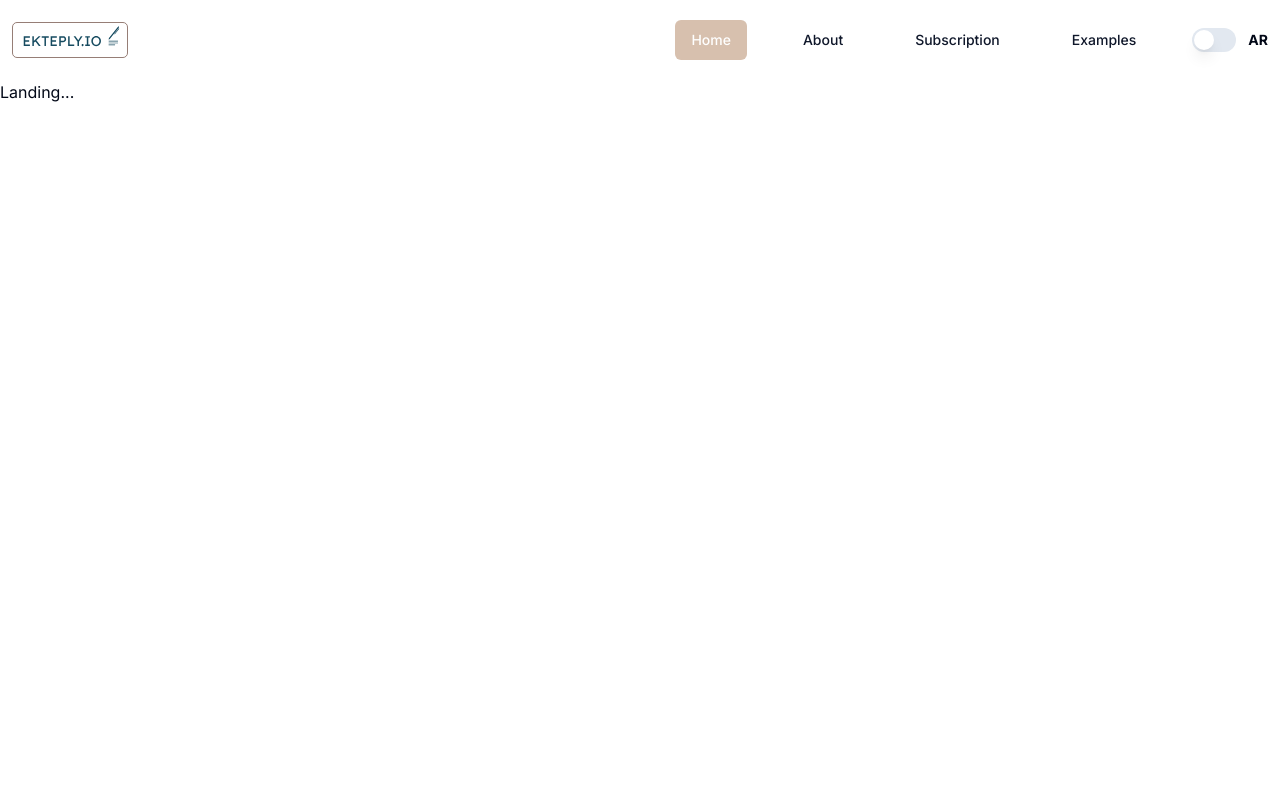
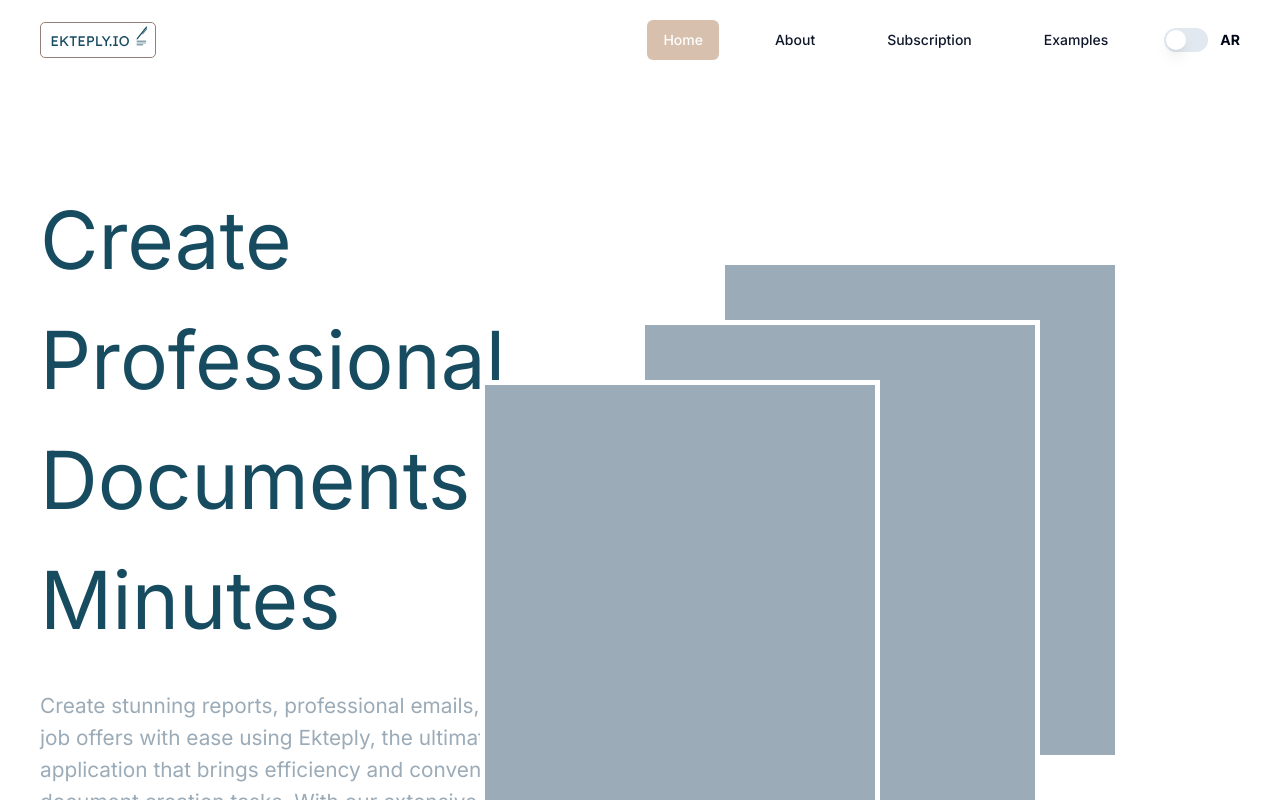
Before and after one commit to abdelrahmanahmed20021/Ekteply, a Next.js app: page / in a window 1280 px wide. Shown: the top 800 px of the page. Built offline with nearby package versions, Linux system fonts and the light colour scheme.

Commit message:
UPPEND LANNDING PAGE DESIGN & RESPONSE

```diff
--- a/app/layout.js
+++ b/app/layout.js
@@ -96,8 +96,10 @@
       </head>
 
       <body className={inter.className}>
-        <Navbar />
-        {children}
+        <div className="sm:px-[40px] px-[20px]">
+          <Navbar />
+          {children}
+        </div>
       </body>
     </html>
   );
--- a/components/interface/Landing.jsx
+++ b/components/interface/Landing.jsx
@@ -1,5 +1,21 @@
+"use client";
+
 import React from "react";
+import LandingText from "./LandingText";
+import LandingFrame from "./LandingFrame";
+import { styled } from "styled-components";
+
+const Container = styled.section`
+  height: calc(100vh - 80px);
+  display: flex;
+  align-items: flex-start;
+`;
 
 export default function Landing() {
-  return <div >Landing...</div>;
+  return (
+    <Container className="sm:pt-[100px] lg:gap-0 lg:justify-between md:justify-start gap-5 flex-col lg:flex-row  pt-[40px]">
+      <LandingText />
+      <LandingFrame />
+    </Container>
+  );
 }
--- /dev/null
+++ b/components/interface/LandingFrame.jsx
@@ -0,0 +1,67 @@
+"use client";
+import React, { useEffect } from "react";
+import { styled } from "styled-components";
+
+const Container = styled.div`
+  display: flex;
+  position: relative;
+  flex-direction: column;
+`;
+
+const Box = styled.div`
+  width: 400px;
+  height: 500px;
+  position: absolute;
+  top: ${(prop) => prop.top};
+  right: ${(prop) => prop.right};
+  transform: translate(-${(prop) => prop.right}, ${(prop) => prop.top});
+  border: 5px solid #fff;
+  @media screen and (min-width: 667px) and (max-width: 1190px) {
+    width: 300px;
+    height: 300px;
+    top: ${(prop) => prop.TOPMD};
+    right: ${(prop) => prop.RIGHTMD};
+    transform: translate(-${(prop) => prop.RIGHTMD}, ${(prop) => prop.TOPMD});
+  }
+  @media screen and (min-width: 200px) and (max-width: 666px) {
+    width: 150px;
+    height: 150px;
+    top: ${(prop) => prop.TOPSM};
+    right: ${(prop) => prop.RIGHTSM};
+    transform: translate(-${(prop) => prop.RIGHTSM}, ${(prop) => prop.TOPSM});
+  }
+`;
+
+export default function LandingFrame() {
+  return (
+    <Container className="w-full lg:w-1/2 h-[300px] md:h-[400px] lg:h-[500px]">
+      <Box
+        TOPMD="20%"
+        RIGHTMD="20%"
+        TOPSM="15%"
+        RIGHTSM="20%"
+        top="100px"
+        right="180px"
+        className="bg-main-700 z-30"
+      ></Box>
+      <Box
+        TOPMD="15%"
+        RIGHTMD="10%"
+        TOPSM="10%"
+        RIGHTSM="10%"
+        top="70px"
+        right="100px"
+        className="bg-main-700  z-20"
+      ></Box>
+      <Box
+        TOPMD="10%"
+        RIGHTMD="5%"
+        TOPSM="5%"
+        RIGHTSM="5%"
+        top="40px"
+        right="60px"
+        className="bg-main-700  z-10"
+      ></Box>
+    </Container>
+  );
+}
--- /dev/null
+++ b/components/interface/LandingText.jsx
@@ -0,0 +1,32 @@
+"use client";
+import React from "react";
+import { styled } from "styled-components";
+
+const Container = styled.div`
+  display: flex;
+  gap: 30px;
+  justify-content: flex-start;
+  align-items: flex-start;
+  flex-direction: column;
+`;
+
+export default function LandingText() {
+  return (
+    <Container className="w-full lg:w-1/2">
+      <h1 className="lg:text-[5rem] md:text-[4rem] text-[2rem] text-main-900">
+        Create Professional <br /> Documents in Minutes
+      </h1>
+      <p className="text-main-700 text-[13px] sm:text-[1.3rem] leading-6 sm:leading-8">
+        Create stunning reports, professional emails, and captivating job offers
+        with ease using Ekteply, the ultimate web application that brings
+        efficiency and convenience to your document creation tasks. With our
+        extensive collection of pre-designed templates, you can elevate your
+        communication game and save valuable time.
+      </p>
+
+      <button className="sm:py-3 py-2 hover:border-main-900 border-[1px] text-light-900 transition-all ease-out transtion duration-300 hover:text-main-900 hover:bg-light-900 px-[15px] sm:px-[30px] bg-main-800 rounded-md">
+        Get Started
+      </button>
+    </Container>
+  );
+}
--- a/components/interface/Navbar.jsx
+++ b/components/interface/Navbar.jsx
@@ -10,12 +10,13 @@
   const [screen, setScreen] = useState("");
   const [dropStatus, setDropStatus] = useState(false);
   useLayoutEffect(() => {
-    window.addEventListener("resize", ({ target }) => {
-      target.innerWidth < 1200 ? setScreen("mobile") : setScreen("desktop");
-    });
+    window &&
+      window.addEventListener("resize", ({ target }) => {
+        target.innerWidth < 1200 ? setScreen("mobile") : setScreen("desktop");
+      });
   }, []);
   return (
-    <header className="h-[80px] p-3 items-center ">
+    <header className="h-[80px] items-center ">
       <nav className="h-full flex items-center  justify-between">
         <Link href="/">
           <div>
@@ -24,7 +25,7 @@
         </Link>
         <div className="flex gap-10 items-center">
           <ListLinks dropStatus={dropStatus} />
-          {window.innerWidth < 1200 && (
+          {window && window.innerWidth < 1200 && (
             <div className="flex items-center gap-5">
               <div
                 onClick={() => setDropStatus(!dropStatus)}
--- a/package.json
+++ b/package.json
@@ -20,6 +20,7 @@
     "date-fns": "^2.30.0",
     "eslint": "8.44.0",
     "eslint-config-next": "13.4.9",
+    "ityped": "^1.0.3",
     "lucide-react": "^0.259.0",
     "next": "13.4.9",
     "postcss": "8.4.25",
@@ -27,6 +28,7 @@
     "react-day-picker": "^8.8.0",
     "react-dom": "18.2.0",
     "react-icons": "^4.10.1",
+    "styled-components": "^6.0.4",
     "tailwind-merge": "^1.13.2",
     "tailwindcss": "3.3.2",
     "tailwindcss-animate": "^1.0.6"
--- a/tailwind.config.js
+++ b/tailwind.config.js
@@ -8,6 +8,22 @@
     "./src/**/*.{js,jsx}",
   ],
   theme: {
+    screens: {
+      sm: "640px",
+      // => @media (min-width: 640px) { ... }
+
+      md: "768px",
+      // => @media (min-width: 768px) { ... }
+
+      lg: "1024px",
+      // => @media (min-width: 1024px) { ... }
+
+      xl: "1280px",
+      // => @media (min-width: 1280px) { ... }
+
+      "2xl": "1536px",
+      // => @media (min-width: 1536px) { ... }
+    },
     container: {
       center: true,
       padding: "2rem",
```
Also changed, not shown: 1 other file (tests, documents, lock files or other folders).
